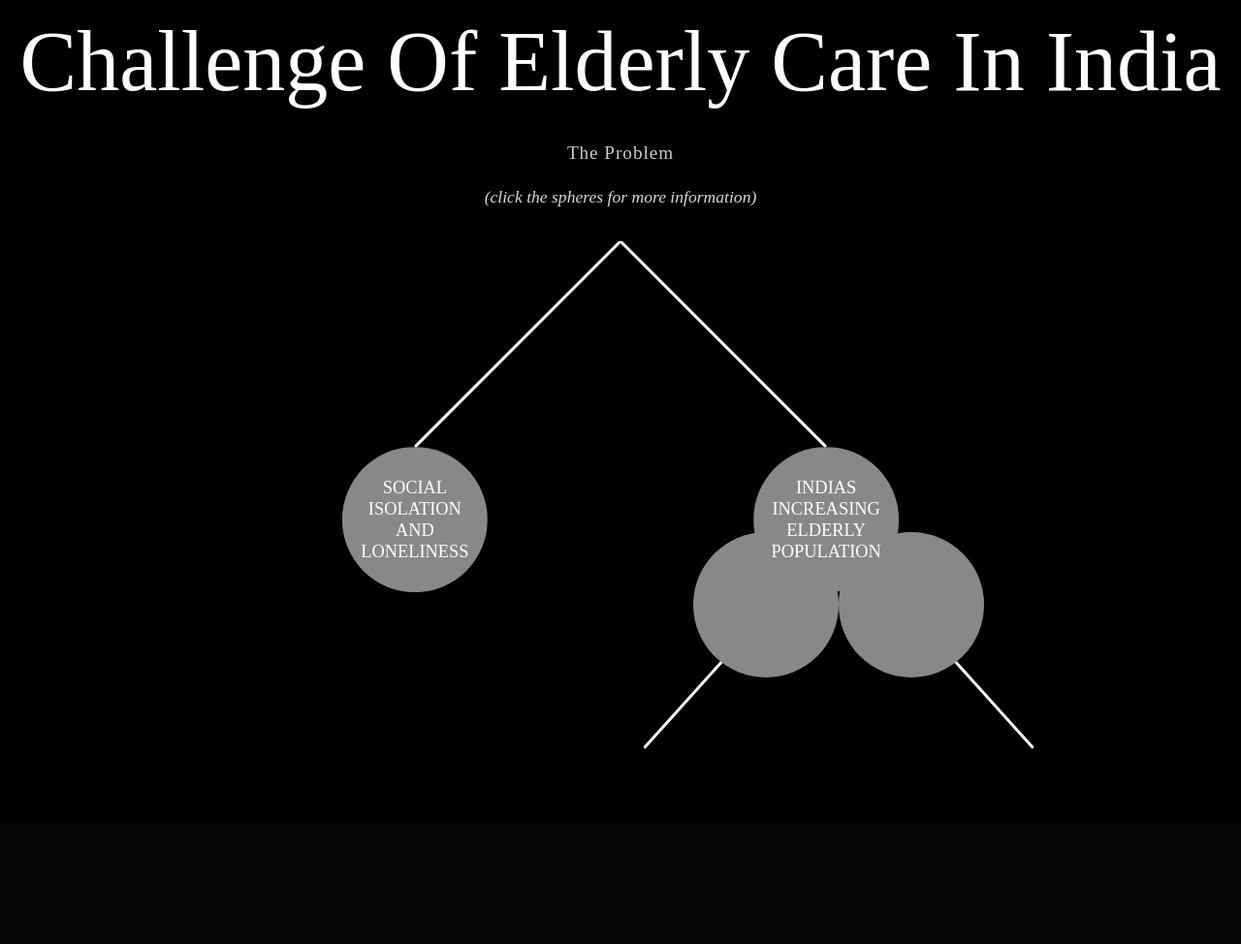
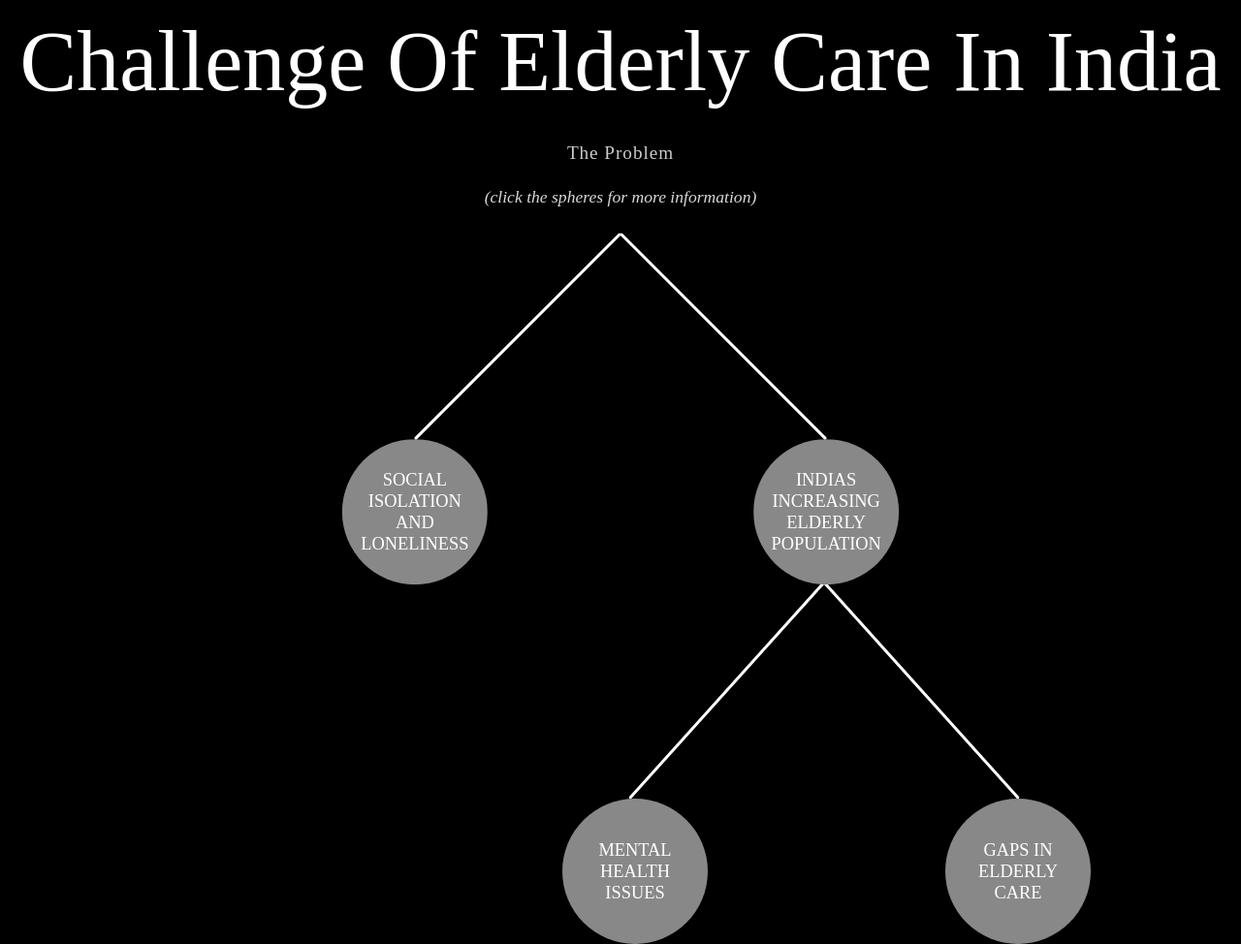
Before and after one commit to prav1111/Elderly-people-therapy, a Python web app: template Templates/home.html in a window 1280 px wide. Shown: the part 2238-3212 px from the top of the page at 97% size. Before the commit the page ends 3011 px from the top, so only its background shows below. Run offline with Jinja, Linux system fonts and the light colour scheme; the template is opened without the code that fills it, so the values that code supplies are empty.

Commit message:
update nearly done

```diff
--- a/Templates/home.html
+++ b/Templates/home.html
@@ -54,8 +54,12 @@
             <div class="sphere-text">SOCIAL ISOLATION AND LONELINESS</div>
           </div>
           <div class="v-lines-branch">
-            <div class="v-circle branch left"></div>
-            <div class="v-circle branch right"></div>
+            <div class="v-circle branch left">
+              <div class="sphere-text">MENTAL HEALTH ISSUES</div>
+            </div>
+            <div class="v-circle branch right">
+              <div class="sphere-text">GAPS IN ELDERLY CARE</div>
+            </div>
           </div>
         </div>
       </div>
@@ -103,6 +107,45 @@
       </div>
     </div>
 
+    <div class="popup-overlay" id="popupOverlayMental"></div>
+    <div class="popup" id="mentalPopup">
+      <button class="popup-close" id="popupCloseMental">&times;</button>
+      <div class="popup-content">
+        <div class="popup-text">
+          Many elderly individuals face mental health challenges, with
+          depression being especially common. The World Health Organization
+          estimates that 10% to 20% of older adults suffer from depressive
+          disorders. Rates are higher among those who have lost their partners
+          and live alone, as loneliness and grief can significantly impact
+          emotional well-being.<br /><br />
+          Despite this, many seniors do not seek help due to stigma or the
+          belief that depression is a normal part of aging. Raising awareness,
+          encouraging social interaction, and providing access to mental health
+          care are essential steps to support the elderly and improve their
+          overall quality of life.
+        </div>
+      </div>
+    </div>
+
+    <div class="popup-overlay" id="popupOverlayGaps"></div>
+    <div class="popup" id="gapsPopup">
+      <button class="popup-close" id="popupCloseGaps">&times;</button>
+      <div class="popup-content">
+        <div class="popup-text">
+          Despite several government schemes designed to protect and assist the
+          elderly, there remains a significant gap in targeted policies and
+          social support systems—especially for seniors living alone or in old
+          age homes. This issue is particularly severe in rural areas, where
+          access to healthcare, mental health services, and community programs
+          is limited or nonexistent. Many elderly individuals in these regions
+          face neglect, loneliness, and a lack of emotional and physical care.
+          To ensure their well-being, it is crucial to develop inclusive
+          policies that address the unique challenges of aging in isolation,
+          especially outside urban centers.
+        </div>
+      </div>
+    </div>
+
     <canvas id="bgCanvas"></canvas>
     <script src="particles.js"></script>
     <script src="scroll-animation.js"></script>
--- a/Templates/styles.css
+++ b/Templates/styles.css
@@ -214,7 +214,7 @@ nav a, .nav-left, .nav-right, .main-title, .sub-title, .problem-content, .conten
     position: relative;
     width: 300px;
     height: 300px;
-    margin: 0.5rem auto 0 auto;
+    margin: 0 auto;
     display: flex;
     justify-content: center;
     align-items: flex-start;
@@ -257,23 +257,27 @@ nav a, .nav-left, .nav-right, .main-title, .sub-title, .problem-content, .conten
     transform: translateX(-50%) rotate(45deg) translateY(300px) rotate(-45deg);
 }
 
-.v-circle.branch {
-    width: 150px;
-    height: 150px;
-    background: #888;
-    border-radius: 50%;
-    position: absolute;
-    z-index: 2;
+.v-lines-branch {
+    position: relative;
+    width: 300px;
+    height: 300px;
+    margin: 0 auto;
 }
 .v-circle.branch.left {
-    left: 0;
-    bottom: -75px;
+    position: absolute;
+    left: -120px;
+    top: 223px;
     transform: none;
 }
 .v-circle.branch.right {
-    right: 0;
-    bottom: -75px;
+    position: absolute;
+    left: 275px;
+    top: 223px;
     transform: none;
+}
+
+.v-circle.branch.left, .v-circle.branch.right {
+    pointer-events: auto;
 }
 
 .challenge-section {
@@ -385,8 +389,8 @@ nav a, .nav-left, .nav-right, .main-title, .sub-title, .problem-content, .conten
 
 .v-lines-branch {
     position: absolute;
-    left: calc(50% + 225px);
-    top: 100%;
+    left: 120%;
+    top: 120%;
     transform: translateX(-50%);
     width: 300px;
     height: 300px;
```
Also changed, not shown: Templates/scroll-animation.js (+42 -0 lines).
